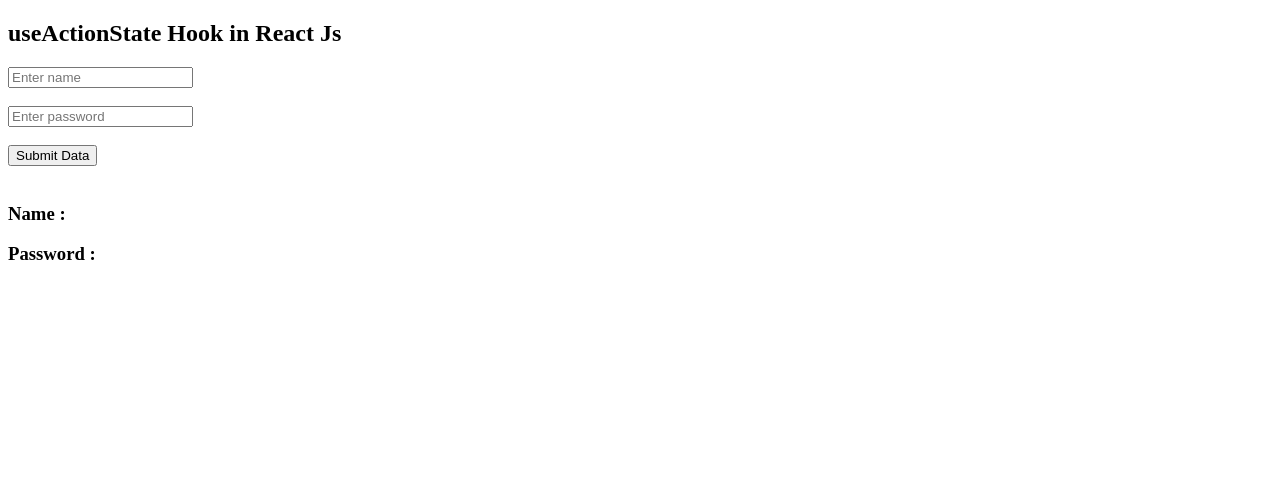
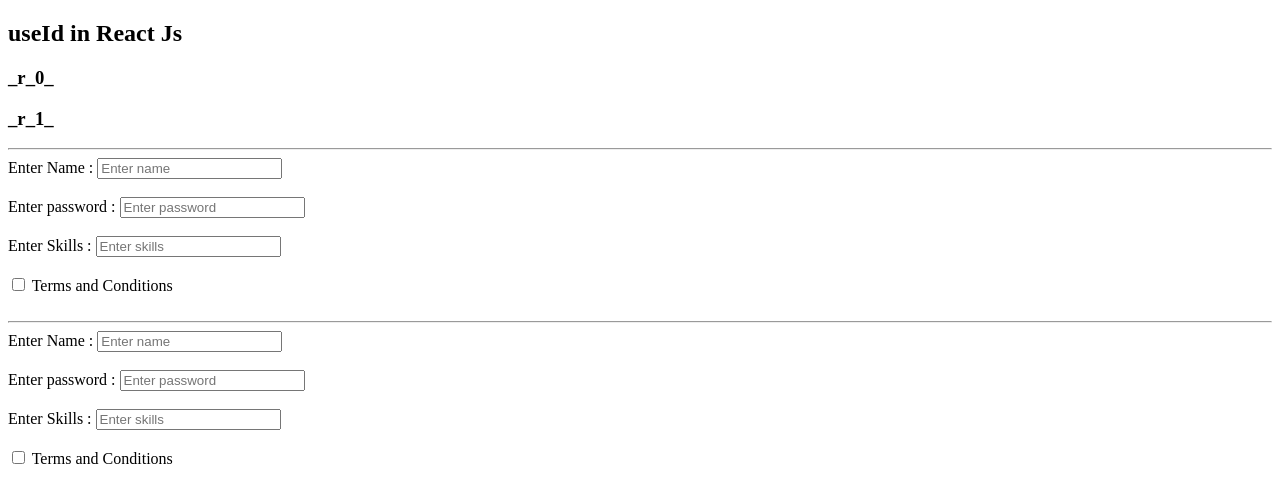
Before and after one commit to bibhusprasad/026_reactjs_tutorial_from_youtube, a React (Vite) app in the folder react-basic/: page / in a window 1280 px wide. Shown: the top 502 px of the page. Built offline with nearby package versions, Linux system fonts and the light colour scheme.

Commit message:
19. useId React Hook

```diff
--- a/react-basic/src/App.jsx
+++ b/react-basic/src/App.jsx
@@ -1,12 +1,12 @@
 
-import HookUseActionState from "./HookUseActionState"
+import HookUseId from "./HookUseId"
 
 function App() {
 
   return (
     <>
       <div>
-        <HookUseActionState />
+        <HookUseId />
       </div>
     </>
   )
--- /dev/null
+++ b/react-basic/src/HookUseId.jsx
@@ -0,0 +1,46 @@
+import { useId } from "react";
+
+function HookUseId() {
+  const unq1 = useId();
+  const unq2 = useId();
+
+  return (
+    <div>
+      <h2>useId in React Js</h2>
+      <h3>{unq1}</h3>
+      <h3>{unq2}</h3>
+      <hr />
+      <UserForm />
+      <hr />
+      <UserForm />
+    </div>
+  )
+}
+
+export default HookUseId;
+
+function UserForm() {
+
+  const name = useId();
+  const password = useId();
+  const skills = useId();
+  const terms = useId();
+
+  return (
+    <div>
+      <form action="">
+        <label htmlFor={name}>Enter Name : </label>
+        <input id={name} type="text" placeholder="Enter name"></input><br/><br/>
+
+        <label htmlFor={password}>Enter password : </label>
+        <input id={password} type="password" placeholder="Enter password"></input><br/><br/>
+
+        <label htmlFor={skills}>Enter Skills : </label>
+        <input id={skills} type="text" placeholder="Enter skills"></input><br/><br/>
+
+        <input id={terms} type="checkbox" placeholder="Enter name"></input>
+        <label htmlFor={terms}> Terms and Conditions</label><br/><br/>
+      </form>
+    </div>
+  )
+}
```
Also changed, not shown: 1 other file (tests, documents, lock files or other folders).
